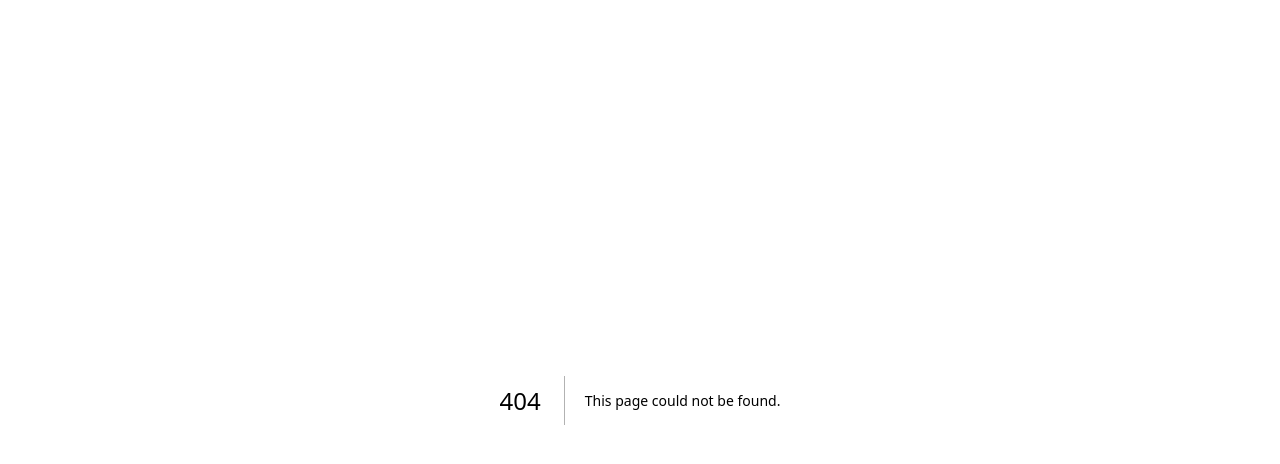
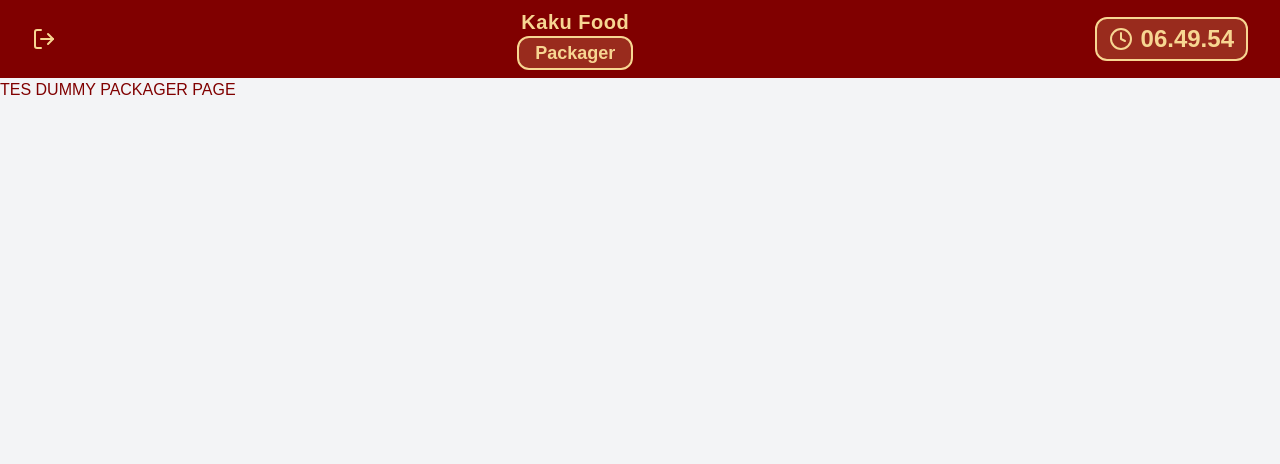
Before and after one commit to LeoDoesCode17/sistem-pendamping-kaku, a Next.js app: page /packager in a window 1280 px wide. Before the commit this address had no page. Shown: the top 464 px of the page. Built offline with nearby package versions, Linux system fonts and the light colour scheme.

Commit message:
feat( (ui) : add dummy page for packager role

```diff
--- /dev/null
+++ b/src/app/(routes)/login/layout.tsx
@@ -0,0 +1,10 @@
+import TopbarLogin from "@/features/ui/Topbar/TopbarLogin";
+
+export default function Layout({ children }: { children: React.ReactNode }) {
+  return (
+    <div>
+      <TopbarLogin />
+      <main>{children}</main>
+    </div>
+  );
+}
--- /dev/null
+++ b/src/app/(routes)/packager/layout.tsx
@@ -0,0 +1,10 @@
+import TopbarMain from "@/features/ui/Topbar/TopbarMain";
+
+export default function Layout({ children }: { children: React.ReactNode }) {
+  return (
+    <div className="bg-gray-100">
+      <TopbarMain pageType="Packager" />
+      <main>{children}</main>
+    </div>
+  );
+}
--- /dev/null
+++ b/src/app/(routes)/packager/page.tsx
@@ -0,0 +1,5 @@
+import PackagerPage from '@/features/packager/pages/PackagerPage';
+
+export default function Page() {
+  return <PackagerPage />;
+}
--- a/src/features/auth/pages/LoginPage.tsx
+++ b/src/features/auth/pages/LoginPage.tsx
@@ -1,14 +1,12 @@
 'use client';
 
 import { useRouter } from 'next/navigation';
-import TopBar from '../../ui/Topbar/TopbarLogin';
 import LoginForm from '../components/LoginForm';
 
 export default function LoginPage() {
   const router = useRouter();
 
   const handleLogin = (role: string) => {
-    // Simpan role ke cookies/session
     document.cookie = `role=${role}; path=/`;
 
     // Redirect berdasarkan role
@@ -29,7 +27,7 @@ export default function LoginPage() {
 
   return (
     <div className="min-h-screen bg-gray-100">
-      <TopBar />
+      {/* <TopBar /> */}
       <div className="flex items-center justify-center min-h-[calc(100vh-80px)] px-4">
         <LoginForm onLogin={handleLogin} />
       </div>
--- /dev/null
+++ b/src/features/packager/pages/PackagerPage.tsx
@@ -0,0 +1,10 @@
+'use client';
+
+
+export default function PackagerPage() {
+  return (
+    <div className="min-h-screen bg-gray-100">
+      <h1 className="text-maroon">TES DUMMY PACKAGER PAGE</h1>
+    </div>
+  );
+}
--- a/src/features/ui/Clock.tsx
+++ b/src/features/ui/Clock.tsx
@@ -19,7 +19,7 @@ export default function Time() {
 
   return (
     <div className='flex items-center gap-3 bg-[#992B1D] px-3 py-1 rounded-xl border-2 border-cream'>
-      <div className="text-[#F7D692] flex items-center gap-2">
+      <div className="text-cream flex items-center gap-2">
         <Clock></Clock>
         <div className="text-2xl font-bold">{timeString}</div>
       </div>
--- /dev/null
+++ b/src/features/ui/Topbar/TopbarOrder.tsx
@@ -0,0 +1,24 @@
+"use client";
+
+import Time from '@/features/ui/Clock'
+import { LogOut } from 'lucide-react';
+
+
+export default function TopbarOrder({ orderType }: { orderType: "Grab Food" | "Go Food" | "Shopee Food" | "Wa Order" | "Dine In" | "Take Away" }) {
+  return (
+    <div className="bg-maroon px-8 py-2 flex justify-between items-center shadow-lg">
+      <button className='text-cream'>
+        <LogOut></LogOut>
+      </button>
+
+      <div className="flex flex-col items-center">
+        <h1 className="text-cream text-xl font-bold tracking-wide">Kaku Food</h1>
+        <div className="bg-[#992B1D] text-cream rounded-xl border-2 border-cream px-4 py-px  text-lg font-bold">
+          {orderType}
+        </div>
+      </div>
+
+      <Time />
+    </div>
+  );
+}
```
